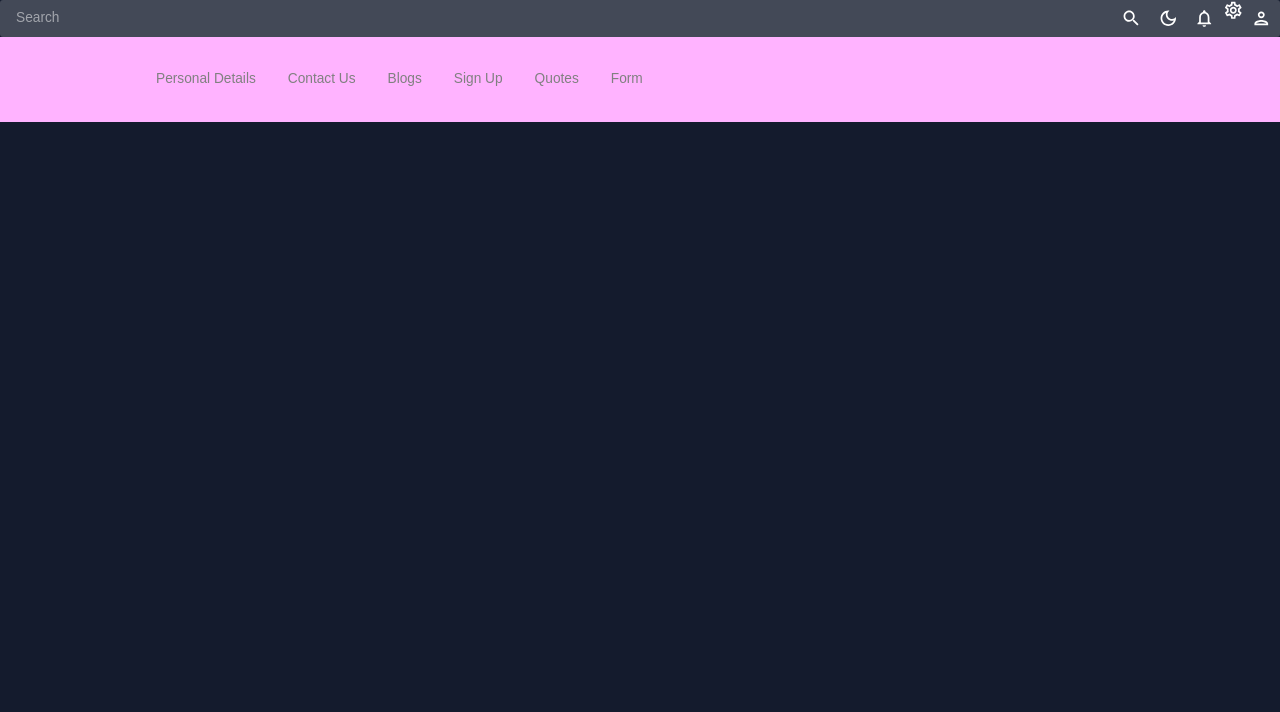
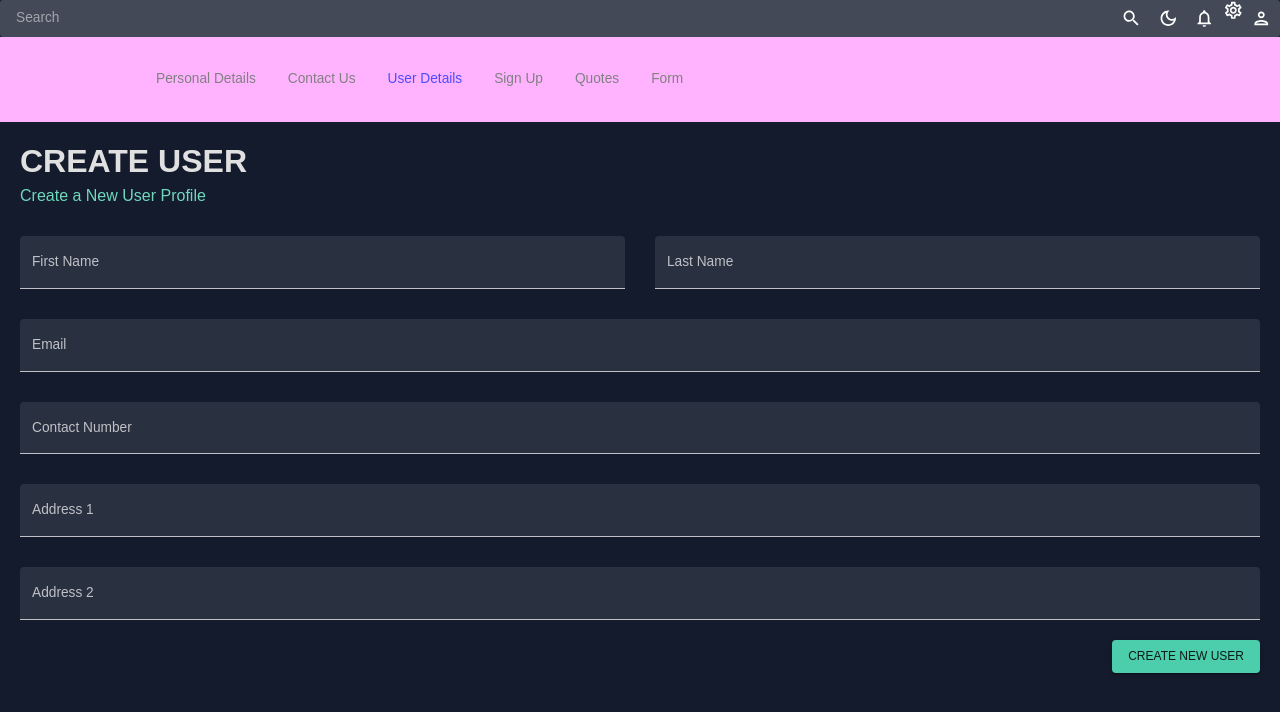
Before and after one commit to aryan-michael/los-final, a React (Create React App) app in the folder frontend/: page /pages/userDetails in a window 1280 px wide. Shown: the top 712 px of the page. Built offline with nearby package versions, Linux system fonts and the light colour scheme.

Commit message:
user details form added

```diff
--- a/frontend/package.json
+++ b/frontend/package.json
@@ -13,6 +13,7 @@
     "axios": "^1.2.6",
     "bootstrap": "^5.2.3",
     "browser-router": "^0.2.0",
+    "formik": "^2.2.9",
     "react": "^18.2.0",
     "react-bootstrap": "^2.7.0",
     "react-dom": "^18.2.0",
@@ -20,7 +21,8 @@
     "react-router-dom": "^6.8.0",
     "react-scripts": "5.0.1",
     "styled-components": "^5.3.6",
-    "web-vitals": "^2.1.4"
+    "web-vitals": "^2.1.4",
+    "yup": "^0.32.11"
   },
   "scripts": {
     "start": "react-scripts start",
--- a/frontend/src/App.jsx
+++ b/frontend/src/App.jsx
@@ -7,7 +7,7 @@
 import Quotes from "./pages/Quotes";
 import Formdata from "./pages/Formdata";
 import Contact from "./pages/contact";
-import Blogs from "./pages/blogs";
+import UserDetails from "./pages/userDetails/userDetails";
 import SignUp from "./pages/signup";
 import { ColorModeContext, useMode } from "./theme";
 import { CssBaseline, ThemeProvider  } from "@mui/material";
@@ -28,7 +28,7 @@
         <Route exact path="/" element={<Home />} />
         <Route path="/pages/personalDetails" element={<PersonalDetails />} />
         <Route path="/contact" element={<Contact />} />
-        <Route path="/blogs" element={<Blogs />} />
+        <Route path="/pages/userDetails" element={<UserDetails />} />
         <Route path="/sign-up" element={<SignUp />} />
         <Route path="/quotes" element={<Quotes />} />
         <Route path="/form-data" element={<Formdata />} />
--- /dev/null
+++ b/frontend/src/components/Header.jsx
@@ -0,0 +1,24 @@
+import { Typography, Box, useTheme } from "@mui/material";
+import { tokens } from "../theme";
+
+const Header = ({ title, subtitle }) => {
+  const theme = useTheme();
+  const colors = tokens(theme.palette.mode);
+  return (
+    <Box mb="30px">
+      <Typography
+        variant="h2"
+        color={colors.grey[100]}
+        fontWeight="bold"
+        sx={{ m: "0 0 5px 0" }}
+      >
+        {title}
+      </Typography>
+      <Typography variant="h5" color={colors.greenAccent[400]}>
+        {subtitle}
+      </Typography>
+    </Box>
+  );
+};
+
+export default Header;
--- a/frontend/src/components/Navbar/index.jsx
+++ b/frontend/src/components/Navbar/index.jsx
@@ -13,8 +13,8 @@
 		<NavLink to="/contact" >
 			Contact Us
 		</NavLink>
-		<NavLink to="/blogs" >
-			Blogs
+		<NavLink to="/pages/userDetails" >
+			User Details
 		</NavLink>
 		<NavLink to="/sign-up" >
 			Sign Up
--- a/frontend/src/pages/blogs.jsx
+++ /dev/null
@@ -1,9 +0,0 @@
-import React from 'react';
-
-const Blogs = () => {
-return (
-	<h1>You can apply for loans from our lineup.</h1>
-);
-};
-
-export default Blogs;
--- /dev/null
+++ b/frontend/src/pages/userDetails/userDetails.jsx
@@ -0,0 +1,154 @@
+import { Box, Button, TextField } from "@mui/material";
+import { Formik } from "formik";
+import * as yup from "yup";
+import useMediaQuery from "@mui/material/useMediaQuery";
+import Header from "../../components/Header";
+
+const UserDetails = () => {
+  const isNonMobile = useMediaQuery("(min-width:600px)");
+
+  const handleFormSubmit = (values) => {
+    console.log(values);
+  };
+
+  return (
+    <Box m="20px">
+      <Header title="CREATE USER" subtitle="Create a New User Profile" />
+
+      <Formik
+        onSubmit={handleFormSubmit}
+        initialValues={initialValues}
+        validationSchema={checkoutSchema}
+      >
+        {({
+          values,
+          errors,
+          touched,
+          handleBlur,
+          handleChange,
+          handleSubmit,
+        }) => (
+          <form onSubmit={handleSubmit}>
+            <Box
+              display="grid"
+              gap="30px"
+              gridTemplateColumns="repeat(4, minmax(0, 1fr))"
+              sx={{
+                "& > div": { gridColumn: isNonMobile ? undefined : "span 4" },
+              }}
+            >
+              <TextField
+                fullWidth
+                variant="filled"
+                type="text"
+                label="First Name"
+                onBlur={handleBlur}
+                onChange={handleChange}
+                value={values.firstName}
+                name="firstName"
+                error={!!touched.firstName && !!errors.firstName}
+                helperText={touched.firstName && errors.firstName}
+                sx={{ gridColumn: "span 2" }}
+              />
+              <TextField
+                fullWidth
+                variant="filled"
+                type="text"
+                label="Last Name"
+                onBlur={handleBlur}
+                onChange={handleChange}
+                value={values.lastName}
+                name="lastName"
+                error={!!touched.lastName && !!errors.lastName}
+                helperText={touched.lastName && errors.lastName}
+                sx={{ gridColumn: "span 2" }}
+              />
+              <TextField
+                fullWidth
+                variant="filled"
+                type="text"
+                label="Email"
+                onBlur={handleBlur}
+                onChange={handleChange}
+                value={values.email}
+                name="email"
+                error={!!touched.email && !!errors.email}
+                helperText={touched.email && errors.email}
+                sx={{ gridColumn: "span 4" }}
+              />
+              <TextField
+                fullWidth
+                variant="filled"
+                type="text"
+                label="Contact Number"
+                onBlur={handleBlur}
+                onChange={handleChange}
+                value={values.contact}
+                name="contact"
+                error={!!touched.contact && !!errors.contact}
+                helperText={touched.contact && errors.contact}
+                sx={{ gridColumn: "span 4" }}
+              />
+              <TextField
+                fullWidth
+                variant="filled"
+                type="text"
+                label="Address 1"
+                onBlur={handleBlur}
+                onChange={handleChange}
+                value={values.address1}
+                name="address1"
+                error={!!touched.address1 && !!errors.address1}
+                helperText={touched.address1 && errors.address1}
+                sx={{ gridColumn: "span 4" }}
+              />
+              <TextField
+                fullWidth
+                variant="filled"
+                type="text"
+                label="Address 2"
+                onBlur={handleBlur}
+                onChange={handleChange}
+                value={values.address2}
+                name="address2"
+                error={!!touched.address2 && !!errors.address2}
+                helperText={touched.address2 && errors.address2}
+                sx={{ gridColumn: "span 4" }}
+              />
+            </Box>
+            <Box display="flex" justifyContent="end" mt="20px">
+              <Button type="submit" color="secondary" variant="contained">
+                Create New User
+              </Button>
+            </Box>
+          </form>
+        )}
+      </Formik>
+    </Box>
+  );
+};
+
+const phoneRegExp =
+  /^((\+[1-9]{1,4}[ -]?)|(\([0-9]{2,3}\)[ -]?)|([0-9]{2,4})[ -]?)*?[0-9]{3,4}[ -]?[0-9]{3,4}$/;
+
+const checkoutSchema = yup.object().shape({
+  firstName: yup.string().required("required"),
+  lastName: yup.string().required("required"),
+  email: yup.string().email("invalid email").required("required"),
+  contact: yup
+    .string()
+    .matches(phoneRegExp, "Phone number is not valid")
+    .required("required"),
+  address1: yup.string().required("required"),
+  address2: yup.string().required("required"),
+});
+const initialValues = {
+  firstName: "",
+  lastName: "",
+  email: "",
+  contact: "",
+  address1: "",
+  address2: "",
+};
+
+export default UserDetails;
```
